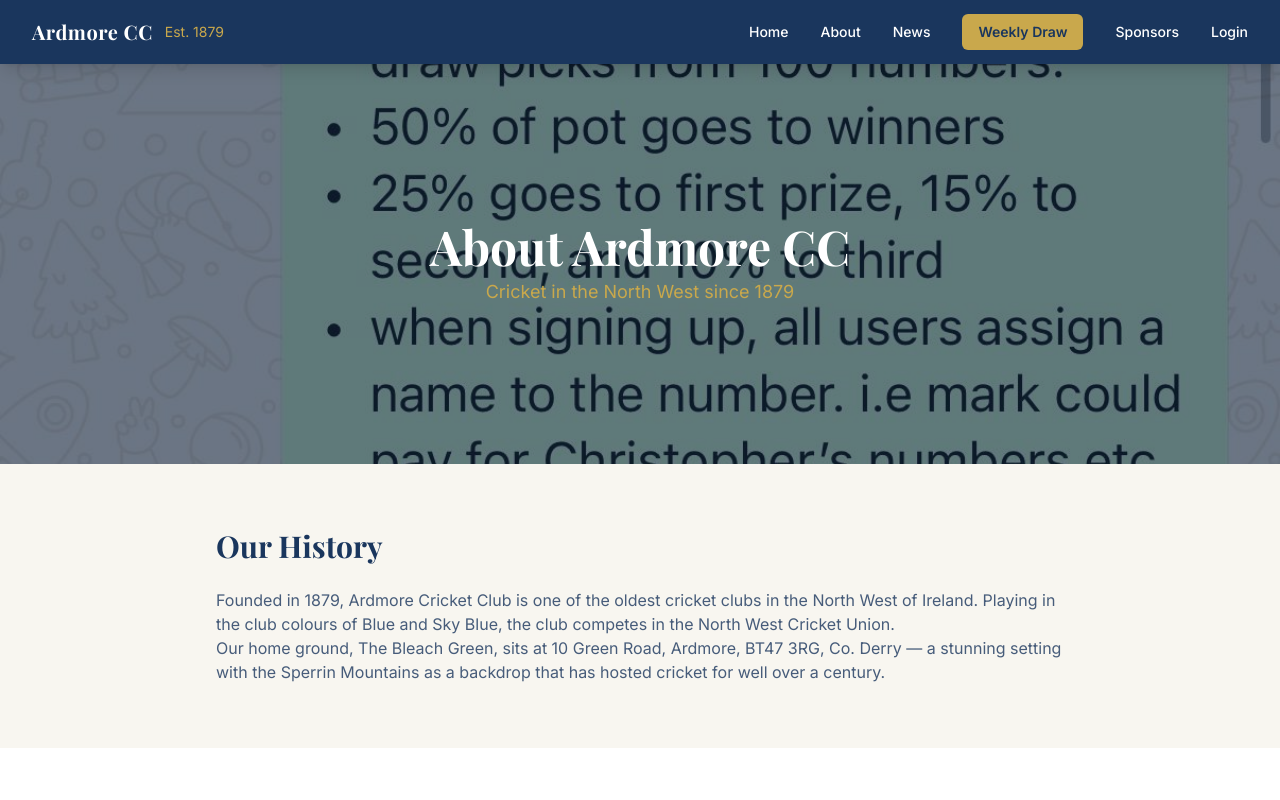
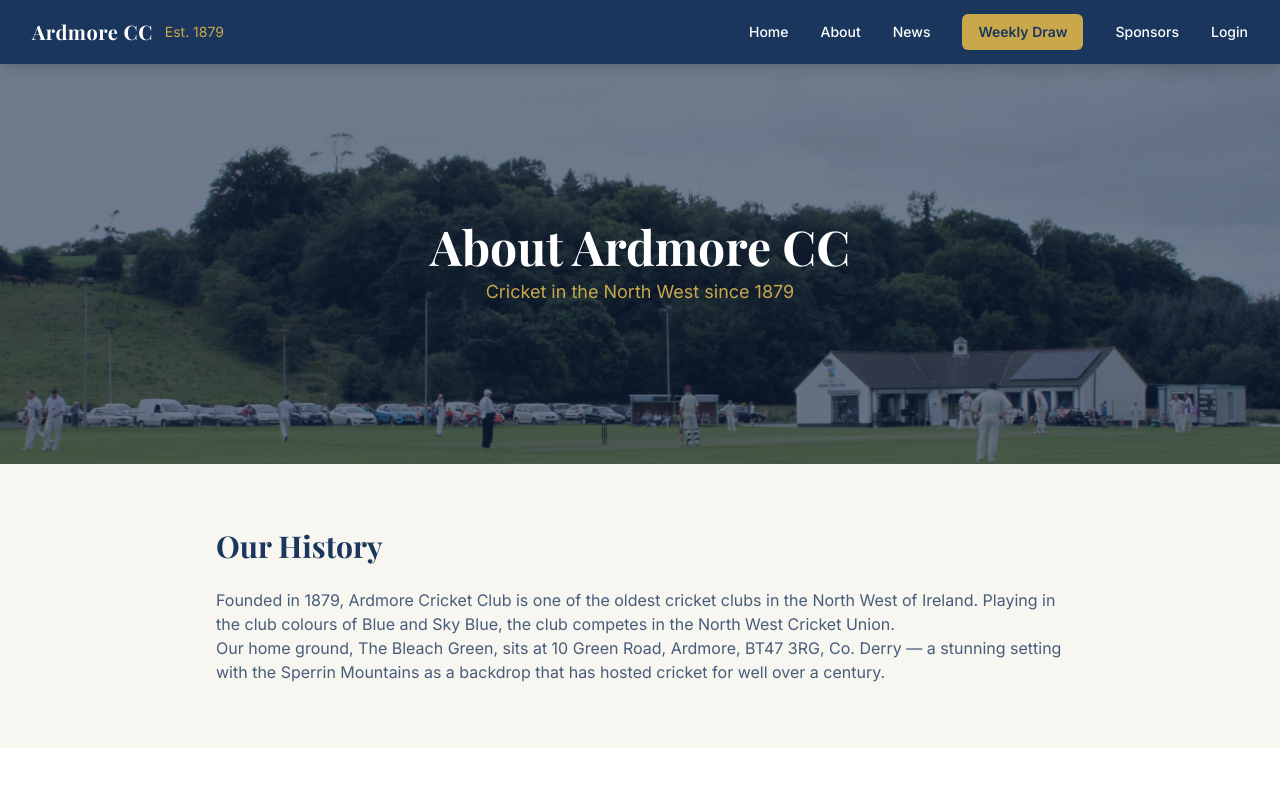
Before and after one commit to albiemorgan88-hash/ardmore-draw-live, a Next.js app: page /about in a window 1280 px wide. Shown: the top 800 px of the page. Built offline with nearby package versions, Linux system fonts and the light colour scheme; no server answers.

Commit message:
Remove WhatsApp screenshot (was mislabelled as ground-1.jpg)

```diff
--- a/src/app/about/page.tsx
+++ b/src/app/about/page.tsx
@@ -5,7 +5,7 @@
     <>
       {/* Hero */}
       <section className="relative h-[50vh] min-h-[300px] flex items-center justify-center">
-        <Image src="/images/ground-1.jpg" alt="The Bleach Green with clubhouse" fill className="object-cover" priority />
+        <Image src="/images/ground-2.jpg" alt="The Bleach Green with clubhouse" fill className="object-cover" priority />
         <div className="absolute inset-0 bg-navy-dark/60" />
         <div className="relative text-center text-white px-4">
           <h1 className="font-heading text-4xl sm:text-5xl font-bold mb-2">About Ardmore CC</h1>
@@ -136,7 +136,7 @@
 
       {/* Team Photo */}
       <section className="relative h-[40vh] min-h-[250px]">
-        <Image src="/images/ground-1.jpg" alt="The Bleach Green" fill className="object-cover" />
+        <Image src="/images/ground-2.jpg" alt="The Bleach Green" fill className="object-cover" />
         <div className="absolute inset-0 bg-navy-dark/40" />
         <div className="relative h-full flex items-center justify-center">
           <a href="/draw" className="bg-gold text-navy font-bold px-10 py-4 rounded-md text-lg hover:bg-gold-light transition-colors">
--- a/src/app/page.tsx
+++ b/src/app/page.tsx
@@ -80,7 +80,7 @@
           <div className="grid grid-cols-1 sm:grid-cols-2 lg:grid-cols-3 gap-4">
             <GalleryImage src="/images/trophy-1.jpg" alt="Team celebrating with trophy" className="sm:col-span-2 lg:col-span-1 lg:row-span-2" tall />
             <GalleryImage src="/images/team-1.jpg" alt="Cup-winning squad photo" />
-            <GalleryImage src="/images/ground-1.jpg" alt="The Bleach Green with clubhouse" />
+            <GalleryImage src="/images/ground-3.jpg" alt="The Bleach Green with clubhouse" />
             <GalleryImage src="/images/team-2.jpg" alt="Squad photo" />
           </div>
         </div>
```
Also changed, not shown: public/images/ground-1.jpg (deleted).
